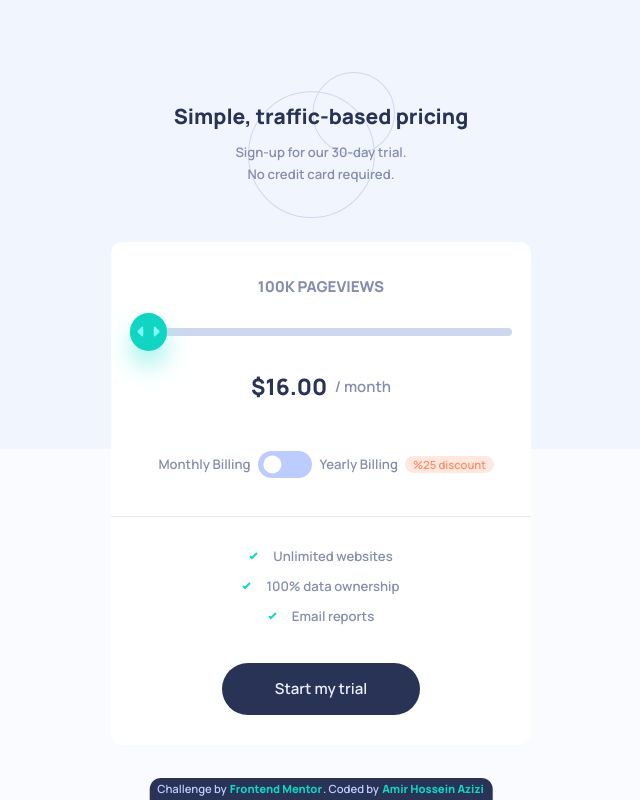
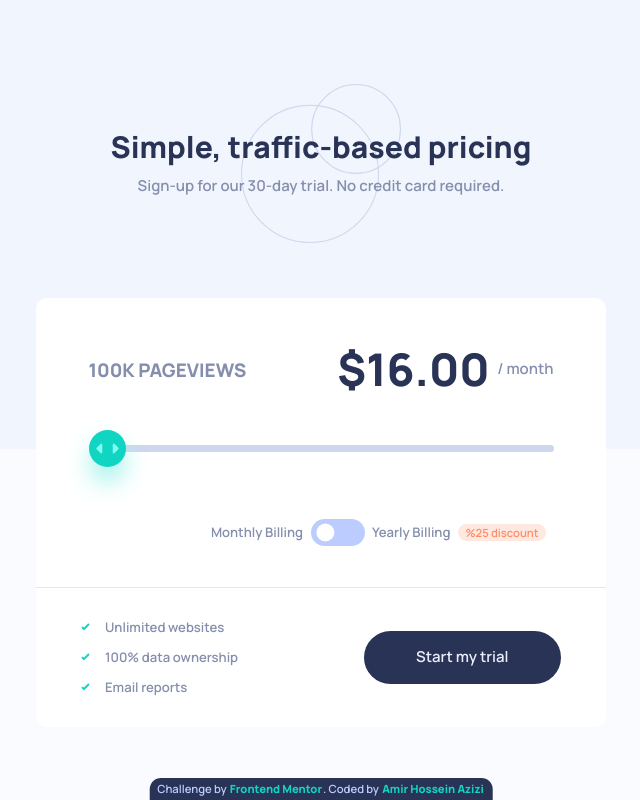
Before and after one commit to amirhazizi/interactive-pricing-component, a website: page index.html in a window 1280 px wide. Shown: the whole page, without its empty margins (319-959 px from the left). Drawn offline with Linux system fonts and the light colour scheme.

Commit message:
big screen

```diff
--- a/css/input.css
+++ b/css/input.css
@@ -31,10 +31,11 @@ body {
 }
 
 main {
-    width: 95vw;
-    max-width: 450px;
+    width: 90vw;
+    max-width: 400px;
+}
 
-}
+
 
 .header {
     background: url('../images/pattern-circles.svg') center/35% no-repeat;
@@ -43,6 +44,30 @@ main {
 
 .header h1 {
     font-size: 1.4rem;
+}
+
+.header p {
+    max-width: 12rem;
+}
+
+/* media queris */
+@media (min-width:768px) {
+    main {
+        max-width: 600px;
+    }
+
+    .header {
+        background-size: 28%;
+    }
+
+    .header h1 {
+        font-size: 2rem;
+    }
+
+    .header p {
+        max-width: 35rem;
+        font-size: 1rem;
+    }
 }
 
 /* slider */
--- a/index.html
+++ b/index.html
@@ -18,17 +18,14 @@
     <link rel="stylesheet" href="./css/fonts.css" />
   </head>
   <body class="bg-clVeryPaleBlue min-h-screen grid place-content-center">
-    <main class="space-y-2 mx-auto p-4">
+    <main class="space-y-2 mx-auto p-4 md:space-y-12">
       <!-- header container -->
       <div class="header text-center space-y-3 grid place-content-center">
-        <h1 class="text-clDarkDesaturatedBlue text-xl font-bold">
+        <h1 class="text-clDarkDesaturatedBlue text-xl font-bold md:text-3xl">
           Simple, traffic-based pricing
         </h1>
-        <p
-          class="text-clGrayishBlue max-w-xs text-sm mx-auto leading-6 font-semibold"
-        >
-          Sign-up for our 30-day trial.<br />
-          No credit card required.
+        <p class="text-clGrayishBlue text-sm mx-auto leading-6 font-semibold">
+          Sign-up for our 30-day trial. No credit card required.
         </p>
       </div>
       <!-- content -->
@@ -36,11 +33,22 @@
         <!-- form container -->
         <form>
           <!-- input contaienr -->
-          <div class="border-b p-5 text-center space-y-8">
+          <div
+            class="border-b p-5 text-center space-y-8 md:space-y-14 md:p-9 md:px-14"
+          >
             <!-- header -->
-            <p class="uppercase font-bold text-clGrayishBlue">
-              <span>100</span>K Pageviews
-            </p>
+            <div class="md:flex md:justify-between md:items-center">
+              <p class="uppercase font-bold text-clGrayishBlue md:text-xl">
+                <span>100</span>K Pageviews
+              </p>
+              <!-- result preview -->
+              <div class="hidden md:flex items-center justify-center space-x-2">
+                <span
+                  class="text-2xl font-bold text-clDarkDesaturatedBlue md:text-5xl"
+                  >$16.00</span
+                ><span class="text-clGrayishBlue">/ month</span>
+              </div>
+            </div>
             <!-- slider -->
             <input
               class="relative w-full bg-clLightGrayishBlue rounded-lg after:rounded-lg after:h-full after:bg-clSoftCyan after:absolute after:top-0 after:left-0"
@@ -52,13 +60,13 @@
               id="slider"
             />
             <!-- result preview -->
-            <div class="flex items-center justify-center space-x-2">
-              <span class="text-2xl font-bold text-clDarkDesaturatedBlue"
+            <div class="flex md:hidden items-center justify-center space-x-2">
+              <span class="text-4xl font-bold text-clDarkDesaturatedBlue"
                 >$16.00</span
               ><span class="text-clGrayishBlue">/ month</span>
             </div>
             <!-- switch toggler container -->
-            <div class="flex items-center justify-end sm:p-5 space-x-2 w-full">
+            <div class="flex items-center justify-end p-2 space-x-2 w-full">
               <!-- mounthly label -->
               <label class="text-sm text-clGrayishBlue" for=""
                 >Monthly Billing</label
@@ -86,23 +94,31 @@
             </div>
           </div>
           <!-- advantages -->
-          <div class="text-center py-8 space-y-10">
+          <div
+            class="text-center py-8 space-y-10 flex flex-col md:flex-row md:items-center md:space-y-0 md:space-x-4 md:justify-between md:px-12"
+          >
             <!-- container -->
             <div class="flex flex-col space-y-3">
               <!-- adventage 1 -->
-              <div class="flex items-center space-x-4 justify-center">
+              <div
+                class="flex items-center space-x-4 justify-center md:text-left md:justify-start"
+              >
                 <img src="./images/icon-check.svg" alt="icon-check.svg" />
                 <p class="text-sm text-clGrayishBlue">Unlimited websites</p>
               </div>
               <!-- end of adventage 1 -->
               <!-- adventage 2 -->
-              <div class="flex items-center space-x-4 justify-center">
+              <div
+                class="flex items-center space-x-4 justify-center md:text-left md:justify-start"
+              >
                 <img src="./images/icon-check.svg" alt="icon-check.svg" />
                 <p class="text-sm text-clGrayishBlue">100% data ownership</p>
               </div>
               <!-- end of adventage 2 -->
               <!-- adventage 3 -->
-              <div class="flex items-center space-x-4 justify-center">
+              <div
+                class="flex items-center space-x-4 justify-center md:text-left md:justify-start"
+              >
                 <img src="./images/icon-check.svg" alt="icon-check.svg" />
                 <p class="text-sm text-clGrayishBlue">Email reports</p>
               </div>
```
Also changed, not shown: css/styles.css.
